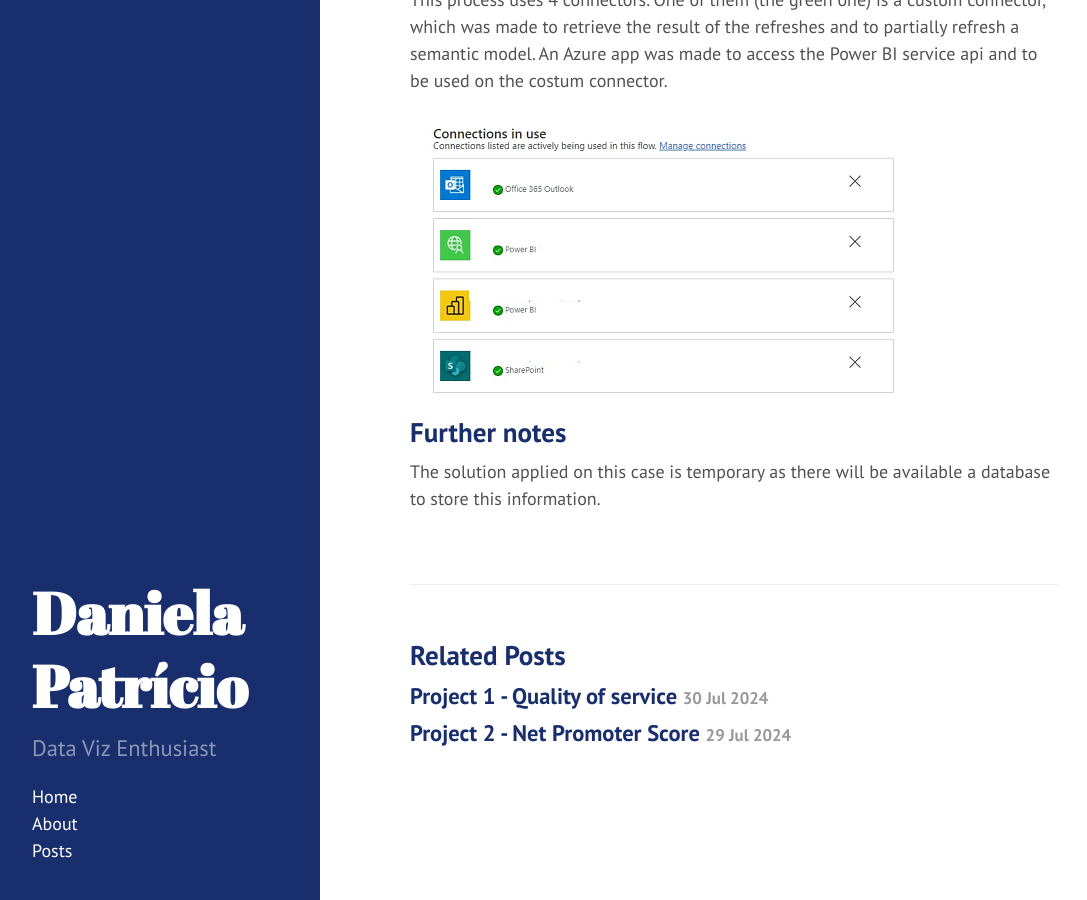
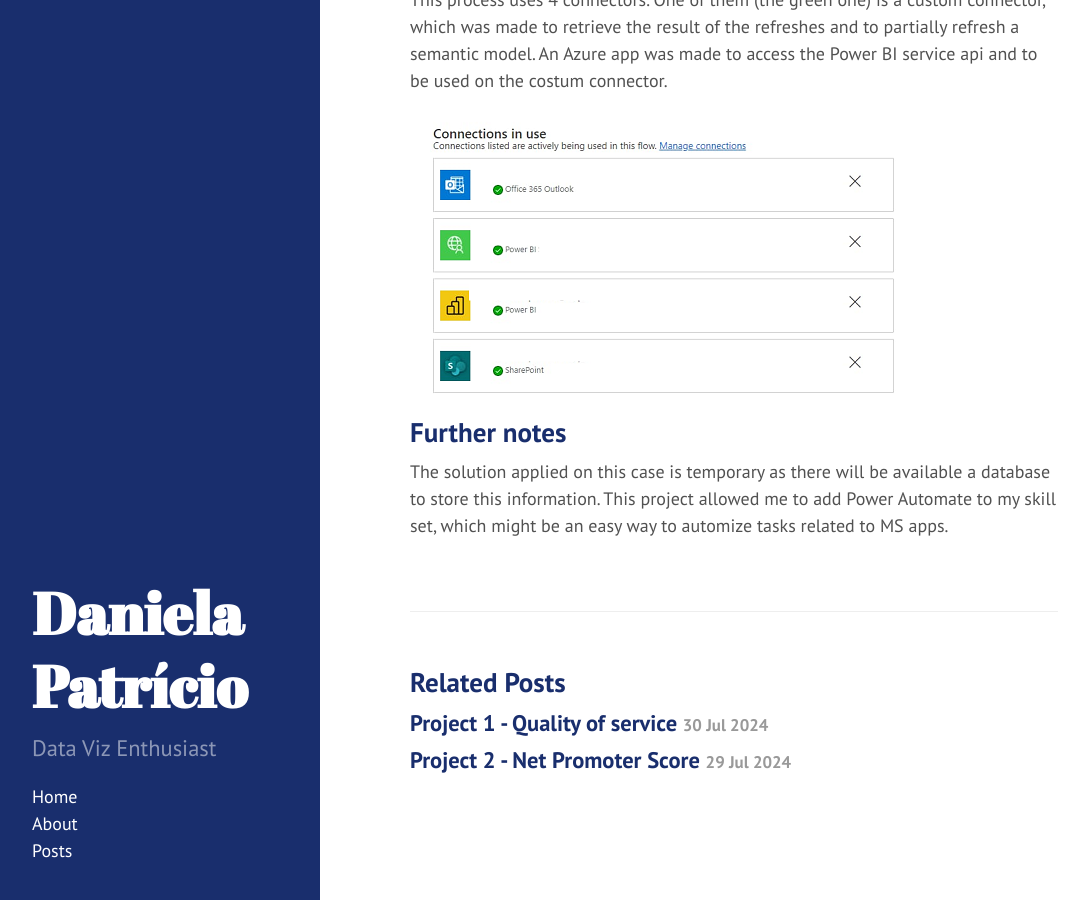
Before and after one commit to DanielaPatricio/DanielaPatricio.github.io, a Jekyll site: the page built from _posts/2024-07-28-project-3.md, in a window 1280 px wide and 900 px high, scrolled down 2859 px. Shown: the whole window, without its empty margins (4-1091 px from the left). Built offline with Jekyll 4.4.1, drawn with Linux system fonts in a browser that asks for light colours.

Commit message:
Update 2024-07-28-project-3.md

```diff
--- a/_posts/2024-07-28-project-3.md
+++ b/_posts/2024-07-28-project-3.md
@@ -45,3 +45,4 @@ An Azure app was made to access the Power BI service api and to be used on the c
 ## Further notes
 
 The solution applied on this case is temporary as there will be available a database to store this information.
+This project allowed me to add Power Automate to my skill set, which might be an easy way to automize tasks related to MS apps.
```
